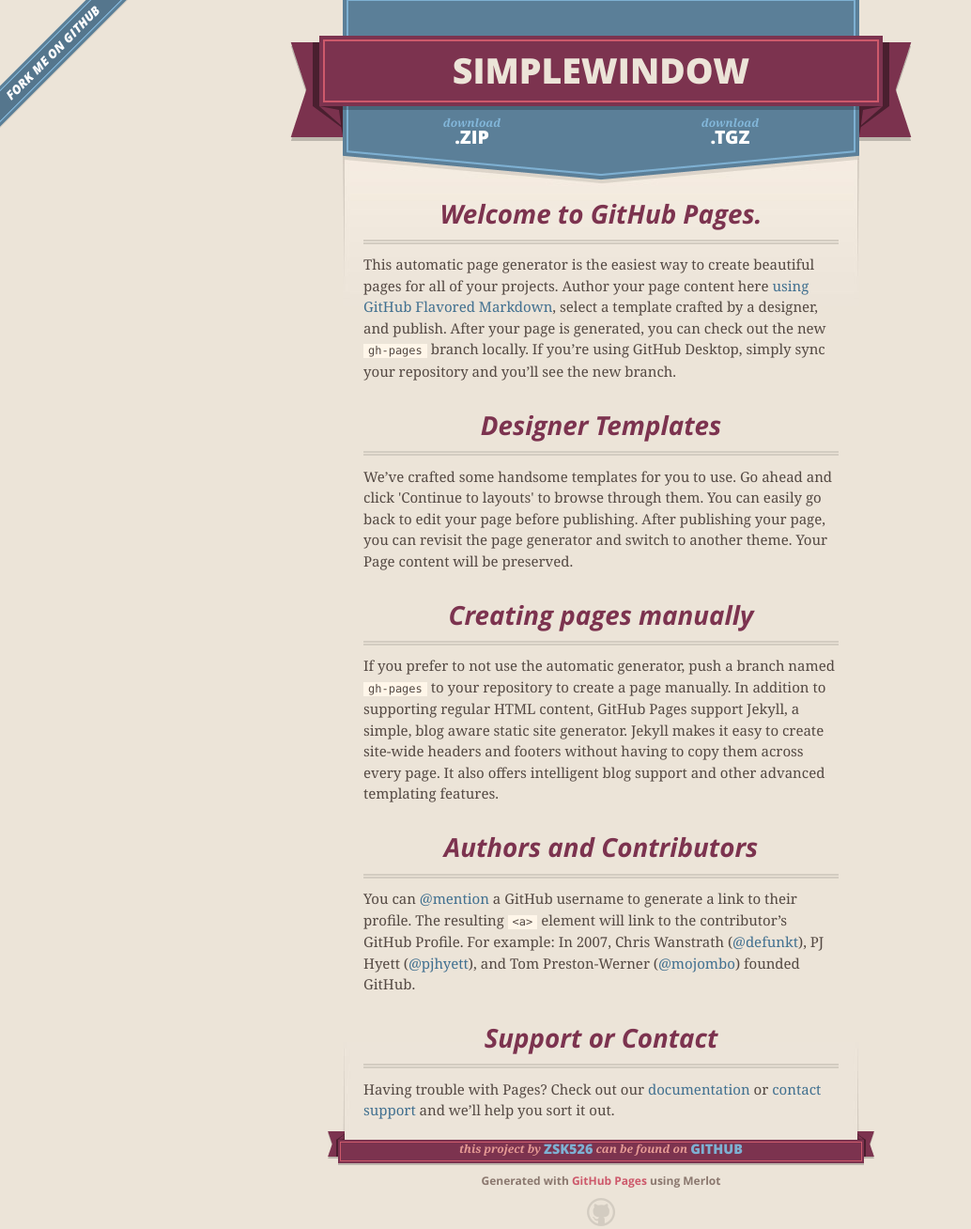
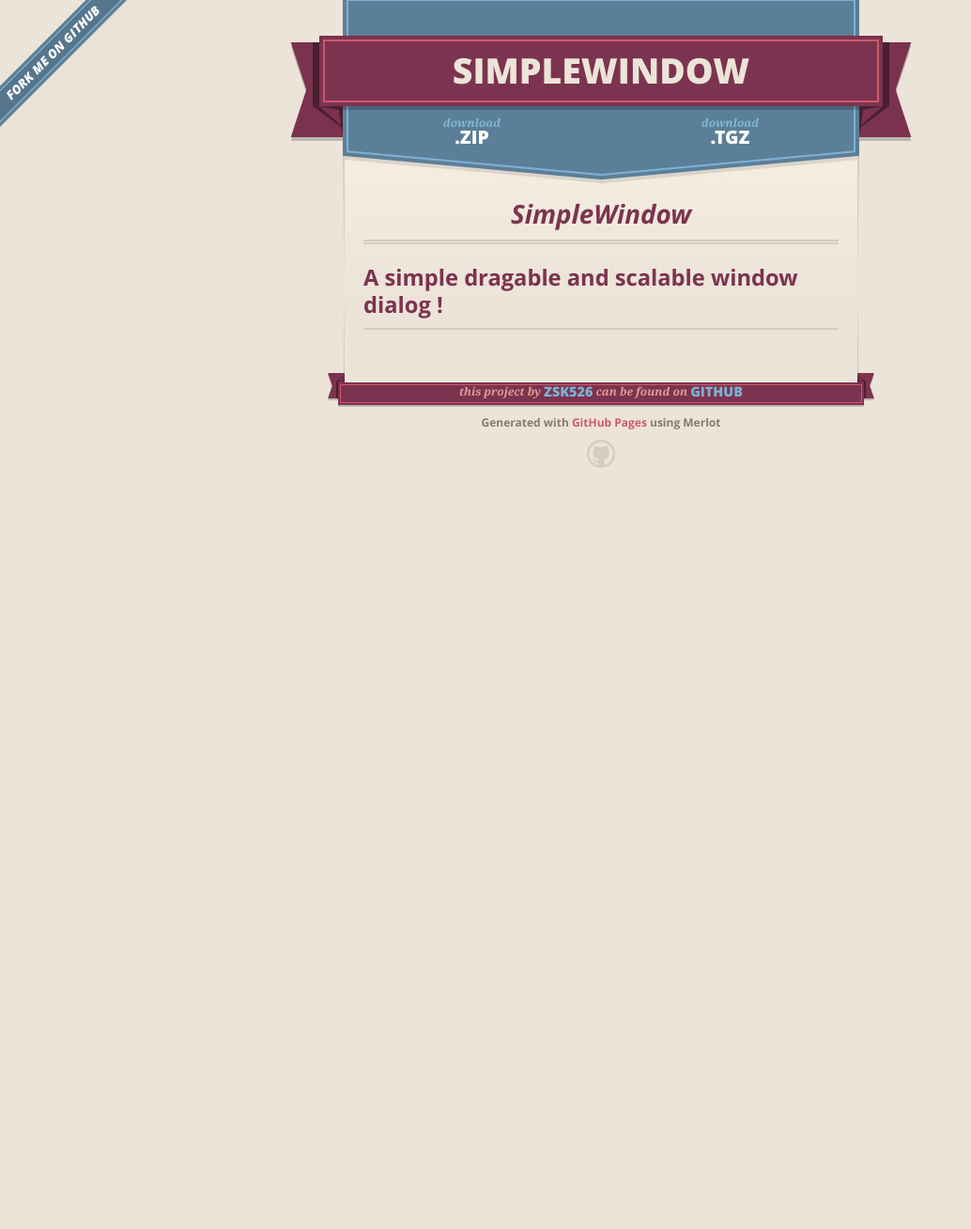
Before and after one commit to zhengsk/Windows, a plain HTML site: page index.html in a window 1280 px wide. Shown: the whole page at 94% size, without its empty margins (0-1034 px from the left). After the commit the page ends 800 px from the top, so only its background shows below. Drawn offline with nearby package versions, Linux system fonts and the light colour scheme.

```diff
--- a/index.html
+++ b/index.html
@@ -46,30 +46,11 @@
 
 
       <section id="main_content">
-        <h3>
-<a id="welcome-to-github-pages" class="anchor" href="#welcome-to-github-pages" aria-hidden="true"><span aria-hidden="true" class="octicon octicon-link"></span></a>Welcome to GitHub Pages.</h3>
-
-<p>This automatic page generator is the easiest way to create beautiful pages for all of your projects. Author your page content here <a href="https://guides.github.com/features/mastering-markdown/">using GitHub Flavored Markdown</a>, select a template crafted by a designer, and publish. After your page is generated, you can check out the new <code>gh-pages</code> branch locally. If you’re using GitHub Desktop, simply sync your repository and you’ll see the new branch.</p>
+        <h1>
+<a id="simplewindow" class="anchor" href="#simplewindow" aria-hidden="true"><span aria-hidden="true" class="octicon octicon-link"></span></a>SimpleWindow</h1>
 
 <h3>
-<a id="designer-templates" class="anchor" href="#designer-templates" aria-hidden="true"><span aria-hidden="true" class="octicon octicon-link"></span></a>Designer Templates</h3>
-
-<p>We’ve crafted some handsome templates for you to use. Go ahead and click 'Continue to layouts' to browse through them. You can easily go back to edit your page before publishing. After publishing your page, you can revisit the page generator and switch to another theme. Your Page content will be preserved.</p>
-
-<h3>
-<a id="creating-pages-manually" class="anchor" href="#creating-pages-manually" aria-hidden="true"><span aria-hidden="true" class="octicon octicon-link"></span></a>Creating pages manually</h3>
-
-<p>If you prefer to not use the automatic generator, push a branch named <code>gh-pages</code> to your repository to create a page manually. In addition to supporting regular HTML content, GitHub Pages support Jekyll, a simple, blog aware static site generator. Jekyll makes it easy to create site-wide headers and footers without having to copy them across every page. It also offers intelligent blog support and other advanced templating features.</p>
-
-<h3>
-<a id="authors-and-contributors" class="anchor" href="#authors-and-contributors" aria-hidden="true"><span aria-hidden="true" class="octicon octicon-link"></span></a>Authors and Contributors</h3>
-
-<p>You can <a href="https://help.github.com/articles/basic-writing-and-formatting-syntax/#mentioning-users-and-teams" class="user-mention">@mention</a> a GitHub username to generate a link to their profile. The resulting <code>&lt;a&gt;</code> element will link to the contributor’s GitHub Profile. For example: In 2007, Chris Wanstrath (<a href="https://github.com/defunkt" class="user-mention">@defunkt</a>), PJ Hyett (<a href="https://github.com/pjhyett" class="user-mention">@pjhyett</a>), and Tom Preston-Werner (<a href="https://github.com/mojombo" class="user-mention">@mojombo</a>) founded GitHub.</p>
-
-<h3>
-<a id="support-or-contact" class="anchor" href="#support-or-contact" aria-hidden="true"><span aria-hidden="true" class="octicon octicon-link"></span></a>Support or Contact</h3>
-
-<p>Having trouble with Pages? Check out our <a href="https://help.github.com/pages">documentation</a> or <a href="https://github.com/contact">contact support</a> and we’ll help you sort it out.</p>
+<a id="a-simple-dragable-and-scalable-window-dialog-" class="anchor" href="#a-simple-dragable-and-scalable-window-dialog-" aria-hidden="true"><span aria-hidden="true" class="octicon octicon-link"></span></a>A simple dragable and scalable window dialog !</h3>
       </section>
 
       <footer>
```
Also changed, not shown: params.json (+1 -1 lines).
